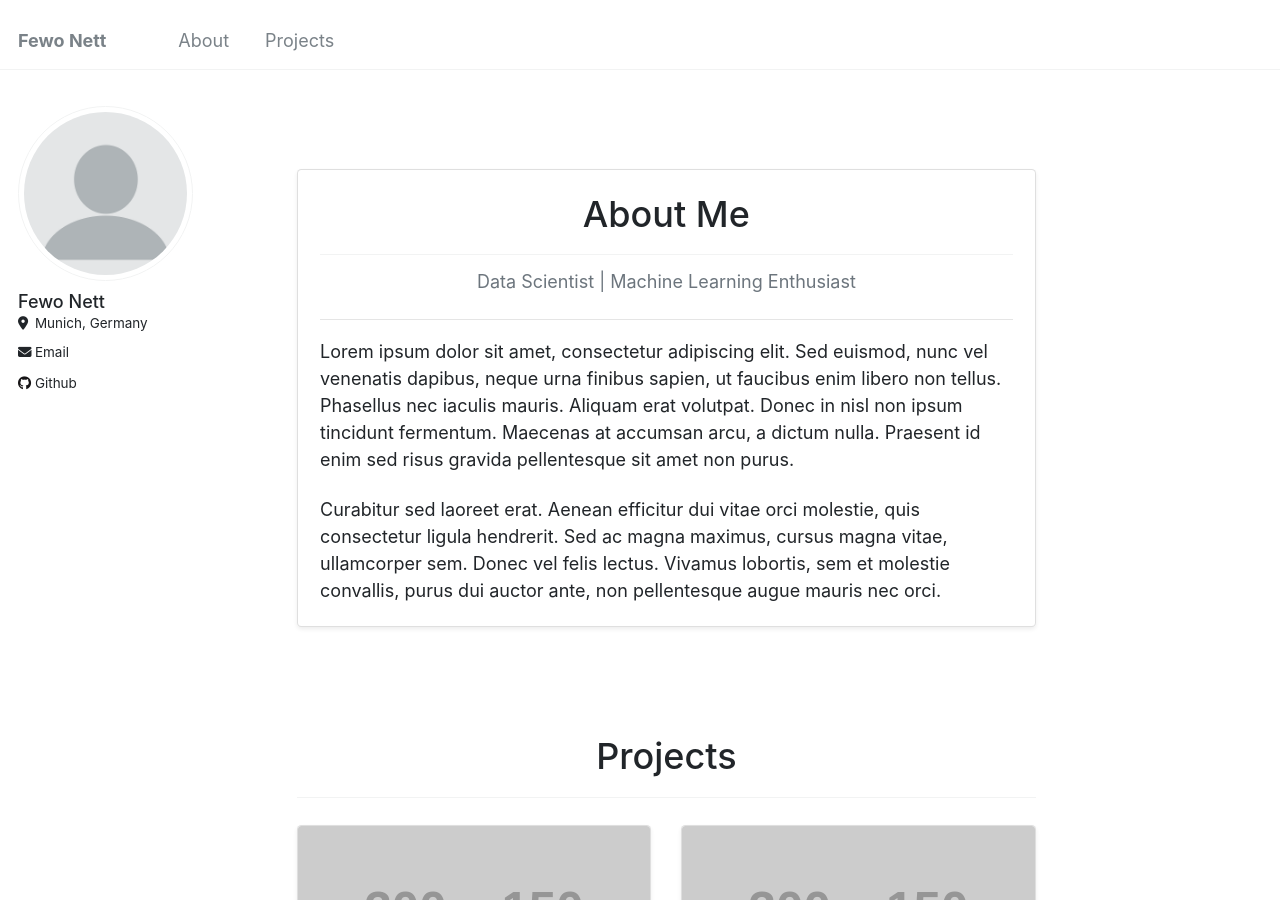
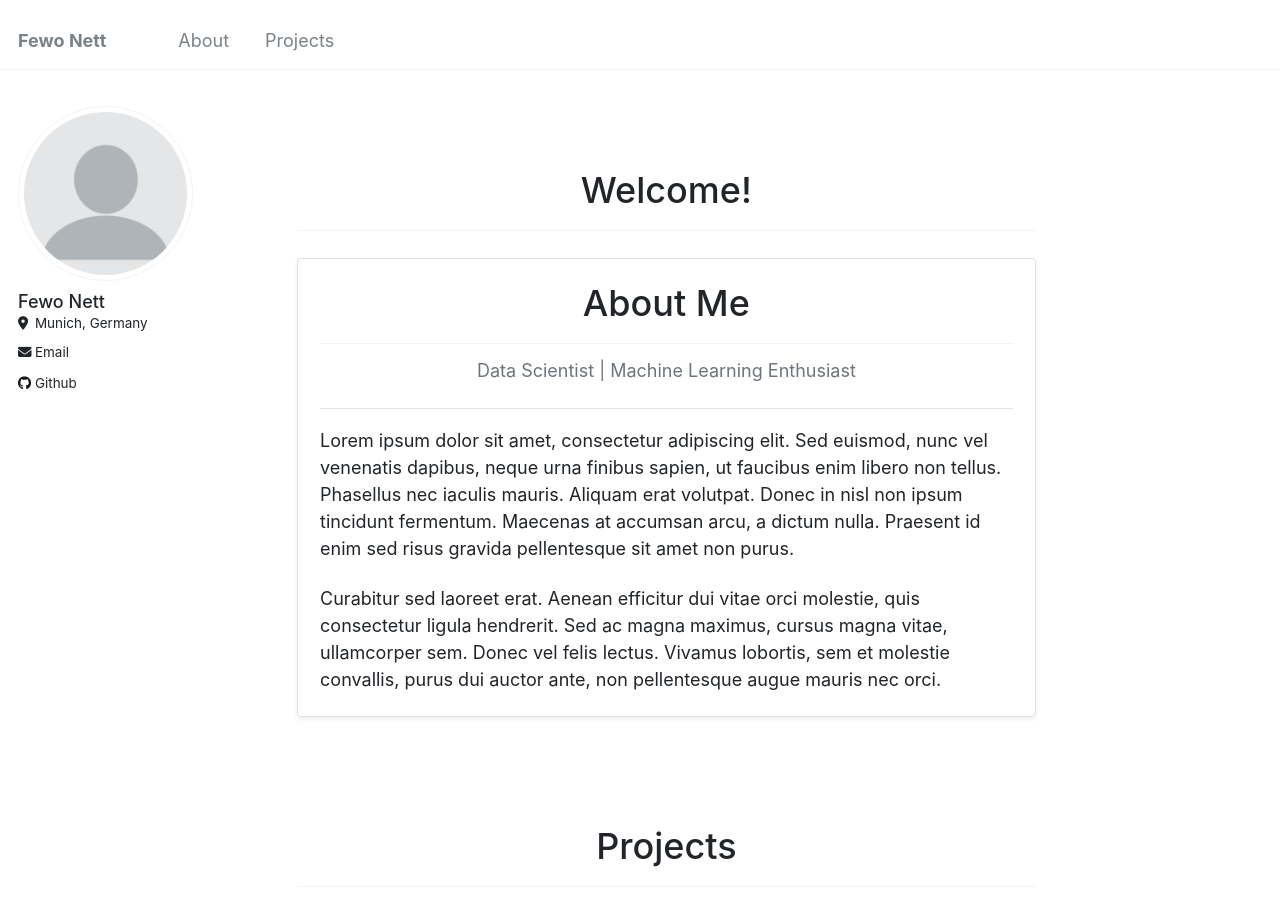
Before and after one commit to fewonett/fewonett.github.io, a Jekyll site: the page built from _pages/about.html, in a window 1280 px wide and 900 px high. Built offline with Jekyll 4.4.1, drawn with Linux system fonts in a browser that asks for light colours.

Commit message:
Update about.html

```diff
--- a/_pages/about.html
+++ b/_pages/about.html
@@ -6,9 +6,12 @@ redirect_from:
   - /about/
   - /about.html
 ---
+
 <link rel="stylesheet" href="https://stackpath.bootstrapcdn.com/bootstrap/4.5.2/css/bootstrap.min.css">
 <!-- About Me Section -->
+
 <div class="container mt-5" id="about">
+  <h2 class="text-center mb-4">Welcome!</h1>
   <div class="row">
     <div class="col-md-12">
       <div class="card mb-5 shadow-sm">
```
